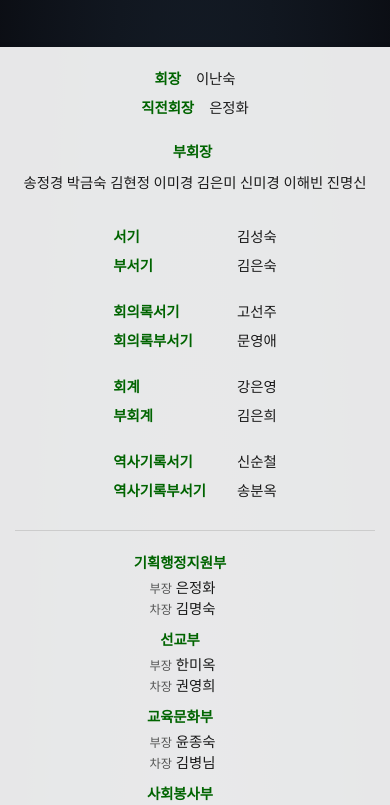
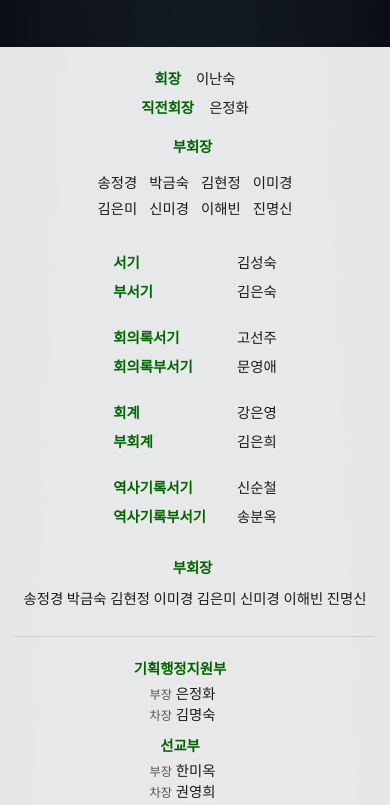
Before and after one commit to stranger828/pckw_christmas-card_2025, a website: page index.html in a window 390 px wide. Shown: the part 1000-1805 px from the top of the page. Drawn offline with Linux system fonts and the light colour scheme.

Commit message:
Implement 4x2 grid layout for Vice Presidents on mobile

```diff
--- a/script.js
+++ b/script.js
@@ -437,7 +437,7 @@ document.addEventListener('DOMContentLoaded', () => {
 
     // 2. Executives (임원)
     // Row 1: 직전회장, 부회장
-    const execOrderRow1 = ["직전회장", "부회장"];
+    const execOrderRow1 = ["직전회장"]; // Modified: Removed "부회장" to render separately
 
     // Officer Pairs for vertical alignment (Chief / Deputy)
     const officerPairs = [
@@ -477,10 +477,28 @@ document.addEventListener('DOMContentLoaded', () => {
             });
         };
 
-        // Container 1 (Past President, Vice President)
+        // Container 1 (Past President)
+        const pastPrezRoles = ["직전회장"];
         const container1 = document.createElement('div');
-        renderRoles(execOrderRow1, container1);
+        renderRoles(pastPrezRoles, container1);
         row.appendChild(container1);
+
+        // Container 2 (Vice President - Custom Grid)
+        if (groupedExecs["부회장"]) {
+            const vpDiv = document.createElement('div');
+            vpDiv.className = 'member-group vp-container';
+            vpDiv.style.flexDirection = 'column';
+            vpDiv.style.alignItems = 'center';
+
+            vpDiv.innerHTML = `<div class="role" style="margin-bottom: 5px;">부회장</div>`;
+
+            const vpGrid = document.createElement('div');
+            vpGrid.className = 'vp-grid';
+            vpGrid.innerHTML = groupedExecs["부회장"].map(name => `<span>${name}</span>`).join('');
+
+            vpDiv.appendChild(vpGrid);
+            row.appendChild(vpDiv);
+        }
 
         // Grid for Officers (Pairs)
         const officersGrid = document.createElement('div');
--- a/style.css
+++ b/style.css
@@ -186,6 +186,29 @@ strong {
     color: #006400;
 }
 
+/* Vice President Grid Styles */
+.vp-grid {
+    display: flex;
+    flex-wrap: wrap;
+    justify-content: center;
+    gap: 10px;
+}
+
+.vp-grid span {
+    white-space: nowrap;
+}
+
+@media (max-width: 480px) {
+    .vp-grid {
+        display: grid;
+        grid-template-columns: repeat(4, auto);
+        gap: 5px 12px;
+        /* row gap, column gap */
+        justify-content: center;
+        place-items: center;
+    }
+}
+
 .preserve-space {
     white-space: pre-wrap;
 }
```
